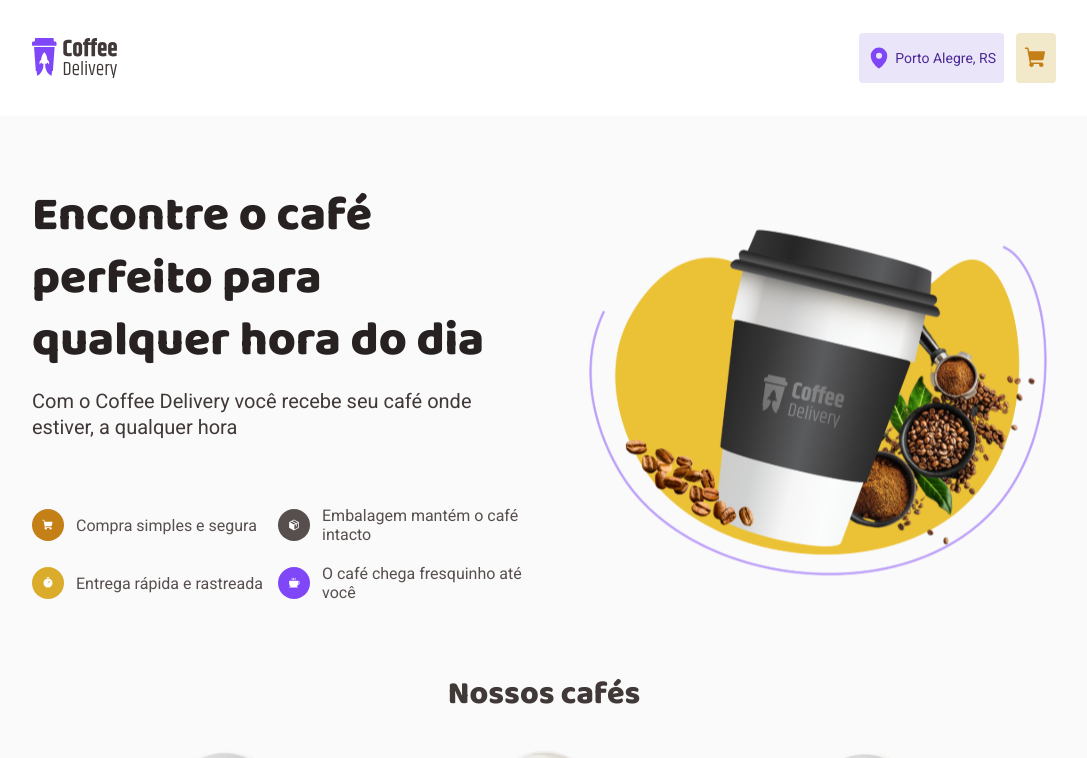
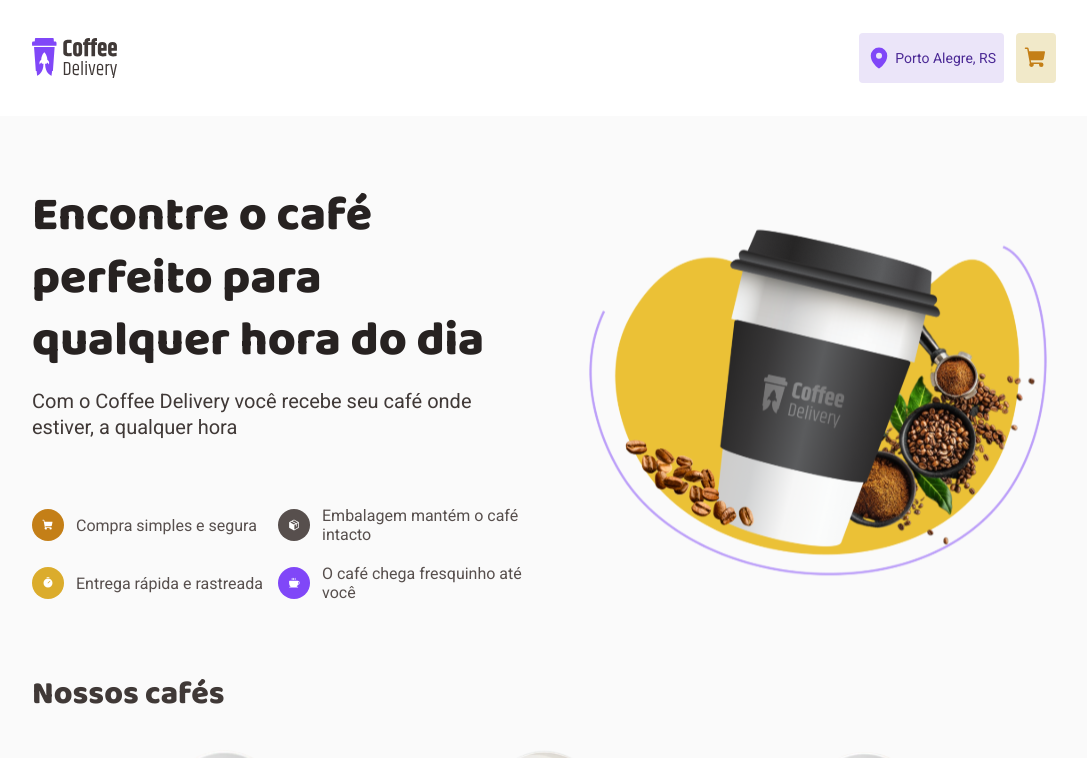
Before and after one commit to davischilling/ignite-coffee-delivery-reactjs-ts, a React (Vite) app: page / in a window 1280 px wide. Shown: the top 758 px of the page, without its empty margins (96-1183 px from the left). Built offline with nearby package versions, Linux system fonts and the light colour scheme.

Commit message:
fix total value calculation

```diff
--- a/src/pages/Cart/index.tsx
+++ b/src/pages/Cart/index.tsx
@@ -43,7 +43,7 @@
 
   useEffect(() => {
     const total = cartCoffeeItemsState.reduce((previous, current) => {
-      return previous + current.cartCoffeeItem.value
+      return previous + current.cartCoffeeItem.value * current.itemAmount
     }, 0)
     setOrderInfos((state) => {
       return {
--- a/src/pages/CoffeeMarket/styles.ts
+++ b/src/pages/CoffeeMarket/styles.ts
@@ -5,7 +5,7 @@
     display: flex;
     flex-direction: column;
     justify-content: center;
-    align-items: center;
+    align-items: flex-start;
     padding: 3% 10%;
 
     @media (max-width: 768px) {
```
